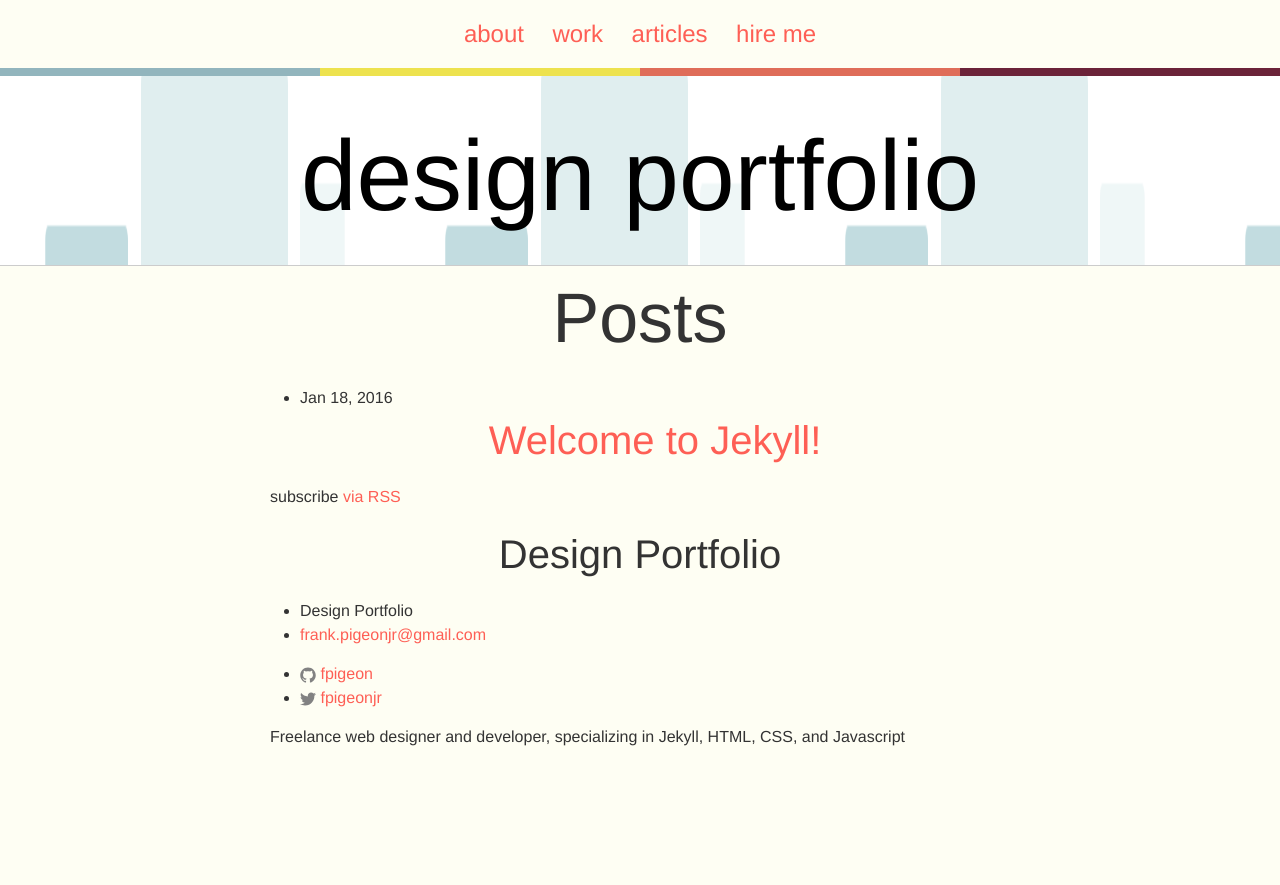
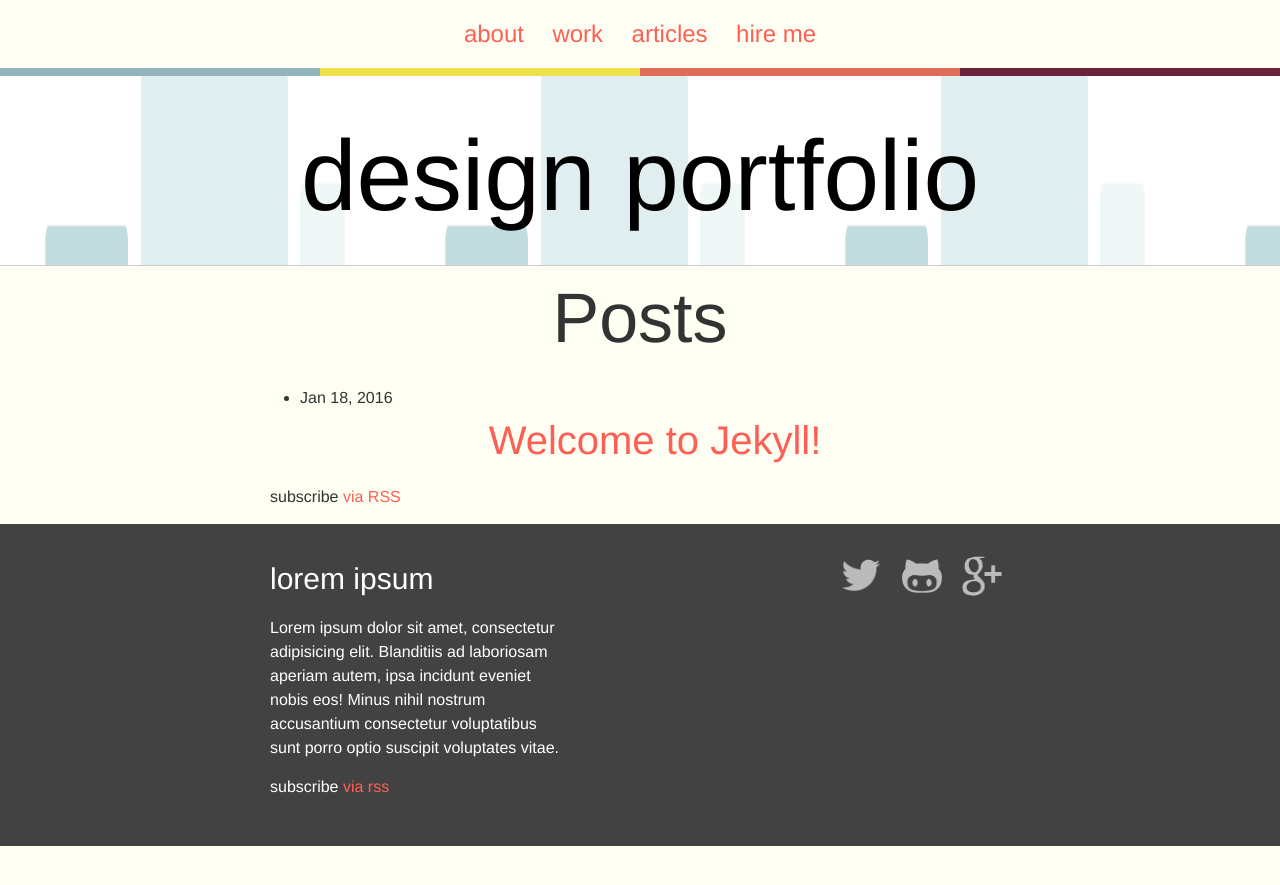
Before and after one commit to fpigeon/learning-jekyll, a Jekyll site: the page built from index.html, in a window 1280 px wide. Shown: the top 885 px of the page. Built offline with Jekyll 4.4.1, drawn with Linux system fonts in a browser that asks for light colours.

Commit message:
adds footer and footer styles

```diff
--- a/_includes/footer.html
+++ b/_includes/footer.html
@@ -1,38 +1,33 @@
 <footer class="site-footer">
 
   <div class="wrapper">
-
-    <h2 class="footer-heading">{{ site.title }}</h2>
-
-    <div class="footer-col-wrapper">
-      <div class="footer-col footer-col-1">
-        <ul class="contact-list">
-          <li>{{ site.title }}</li>
-          <li><a href="mailto:{{ site.email }}">{{ site.email }}</a></li>
-        </ul>
+    <div class="footer-content">
+        <h3>lorem ipsum</h3>
+        <p>
+          Lorem ipsum dolor sit amet, consectetur adipisicing elit. Blanditiis ad laboriosam aperiam autem, ipsa incidunt eveniet nobis eos! Minus nihil nostrum accusantium consectetur voluptatibus sunt porro optio suscipit voluptates vitae.
+        </p>
+        <p>subscribe <a href="{{ "/feed.xml" | prepend: site.base.url }}">via rss</a></p>
     </div>
 
-      <div class="footer-col footer-col-2">
-        <ul class="social-media-list">
-          {% if site.github_username %}
+    <div class="footer-social">
+        <ul>
             <li>
-            {% include icon-github.html username=site.github_username %}
+                <a href="http://twitter.com/{{ site.twitter_username }}">
+                    <img src="/images/twitter.png" alt="twitter_logo" width="40">
+                </a>
             </li>
-          {% endif %}
-
-          {% if site.twitter_username %}
             <li>
-            {% include icon-twitter.html username=site.twitter_username %}
+                <a href="http://github.com/{{ site.github_username }}">
+                    <img src="/images/github.png" alt="github_logo" width="40">
+                </a>
             </li>
-          {% endif %}
+            <li>
+                <a href="//plus.google.com/u/0/+{{ site.google_username }}">
+                    <img src="/images/google.png" alt="google_logo" width="40">
+                </a>
+            </li>
         </ul>
-      </div>
-
-      <div class="footer-col footer-col-3">
-        <p>{{ site.description }}</p>
     </div>
   </div>
 
-  </div>
-
 </footer>
--- a/_sass/_layout.scss
+++ b/_sass/_layout.scss
@@ -1,3 +1,4 @@
+// HEADER
 .site-nav {
     text-align: center;
     ul {
@@ -23,3 +24,27 @@
     background: url('/images/header-bg.png');
     background-size: 400px 400px;
 }
+
+
+
+// FOOTER
+.site-footer {
+    padding: 2em 0;
+    color: #fff;
+    background: $grey-color-dark;
+}
+.footer-content {
+    float: left;
+    width: 40%;
+    font-size: 0.875 em;
+    h3 {
+        text-align: left;
+    }
+}
+.footer-social {
+    float: right;
+    li {
+        display: inline-block;
+        margin: 0 0.5em;
+    }
+}
```
Lines whose indentation alone changed are shown as unchanged.
